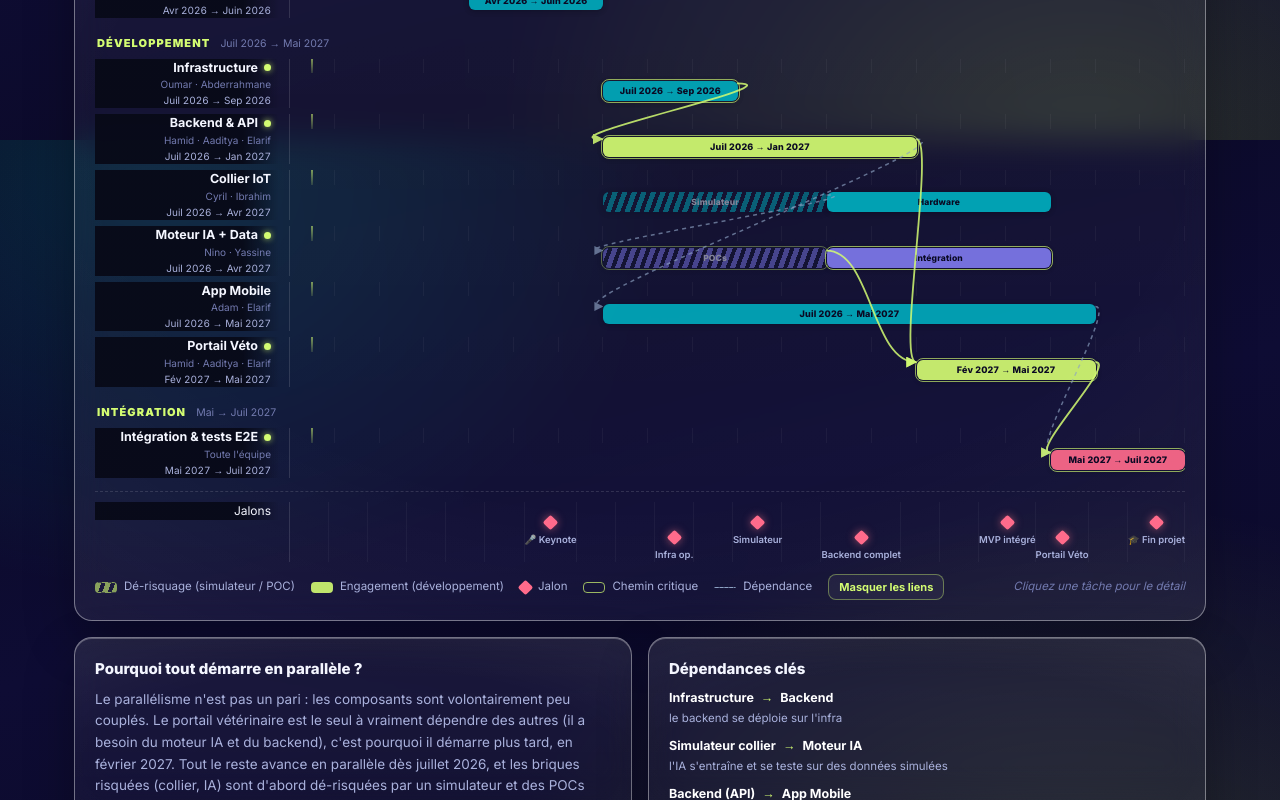
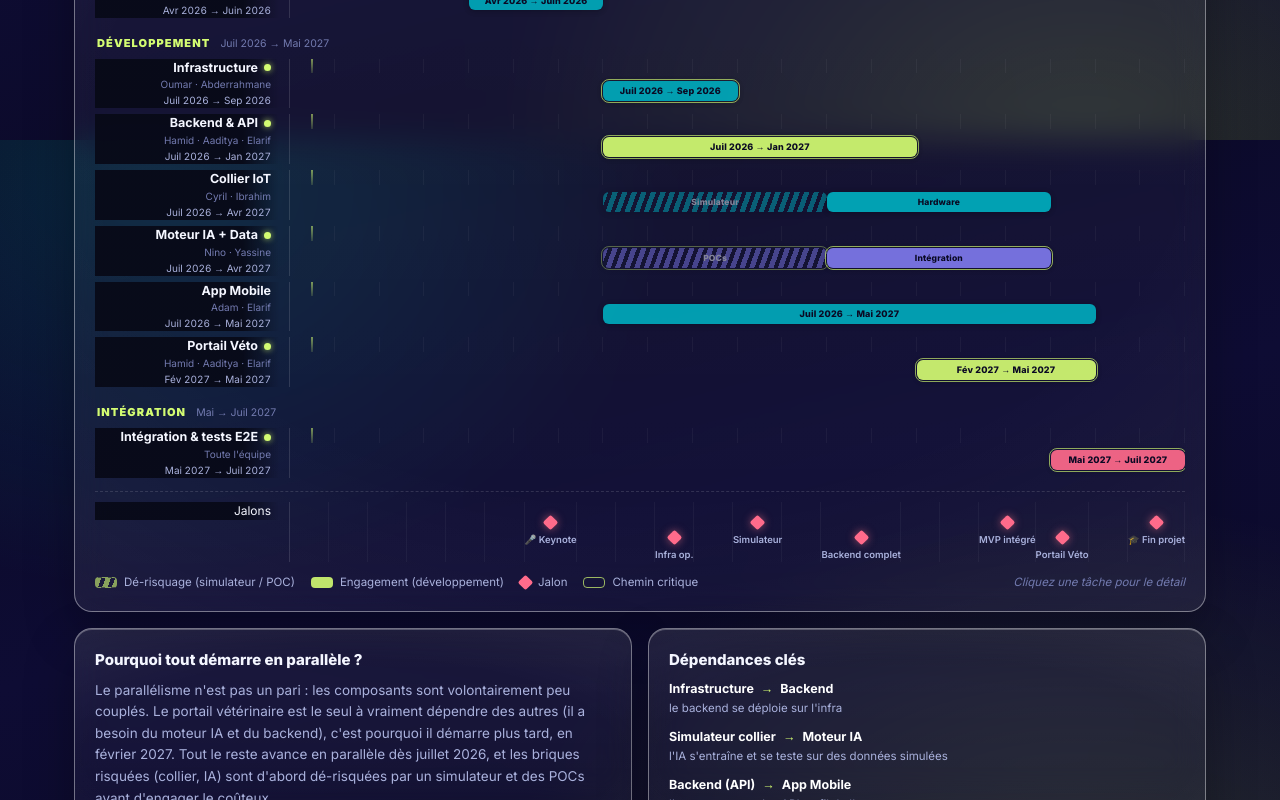
Before and after one commit to Pawrise/pawrise-website, a Next.js app: page /pilotage in a window 1280 px wide. Shown: the part 3060-3860 px from the top of the page. Built offline with nearby package versions, Linux system fonts and the light colour scheme.

Commit message:
revert(gantt): retire les flèches de dépendances (trop chargé visuellement)
- retour à la version sans overlay SVG ; le chemin critique (lime) et la carte Dépendances clés restent
- champ deps conservé dans les données (non rendu)

```diff
--- a/app/globals.css
+++ b/app/globals.css
@@ -193,16 +193,9 @@ a{color:inherit;text-decoration:none}
 
 /* Gantt */
 .gantt-scroll{overflow-x:auto}
-.gantt{min-width:880px;font-size:12px;position:relative}
-/* flèches de dépendance (overlay mesuré) */
-.gantt-deps{position:absolute;inset:0;width:100%;height:100%;pointer-events:none;z-index:4;overflow:visible}
-.gdep-path{fill:none;stroke:#8ea3c4;stroke-width:1.5;stroke-dasharray:4 4;opacity:.65}
-.gdep-path.crit{stroke:var(--lime);opacity:.85;stroke-dasharray:none;stroke-width:1.8}
-.gantt-depbtn{font-size:11px;font-weight:700;color:var(--mut);background:var(--panel);border:1px solid var(--line);border-radius:8px;padding:4px 10px;cursor:pointer}
-.gantt-depbtn.on{color:var(--lime);border-color:rgba(211,252,114,.4)}
-.gantt-legend .gl-dep{width:22px;height:0;border:0;border-top:1.5px dashed #8ea3c4}
+.gantt{min-width:880px;font-size:12px}
 .gantt-row{display:grid;grid-template-columns:184px 1fr;align-items:center;gap:10px;min-height:40px}
-.gantt-side{text-align:right;padding-right:8px;position:sticky;left:0;z-index:6;background:linear-gradient(90deg,rgba(8,10,24,.96) 80%,transparent)}
+.gantt-side{text-align:right;padding-right:8px;position:sticky;left:0;z-index:3;background:linear-gradient(90deg,rgba(8,10,24,.96) 80%,transparent)}
 .gantt-side b{display:flex;justify-content:flex-end;align-items:center;gap:6px;font-size:12.5px;font-weight:700}
 .gantt-side small{display:block;font-size:10px;color:var(--faint)}
 .gantt-side .gantt-dates{color:var(--mut);font-variant-numeric:tabular-nums;margin-top:1px}
--- a/components/diagrams/Gantt.tsx
+++ b/components/diagrams/Gantt.tsx
@@ -1,99 +1,24 @@
 "use client";
 
-import { useEffect, useLayoutEffect, useRef, useState } from "react";
+import { useEffect, useState } from "react";
 import { GANTT, GANTT_PHASES, MILESTONES, MONTHS, YEARS, rangeLabel, nowIndex } from "@/lib/content/pilotage";
 
 const N = MONTHS.length; // 20 mois
 
-type Link = { key: string; d: string; crit: boolean };
-
 export default function Gantt() {
   const [sel, setSel] = useState<string | null>(null);
   const [now, setNow] = useState<number | null>(null);
-  const [showDeps, setShowDeps] = useState(true);
-  const [links, setLinks] = useState<Link[]>([]);
   const active = GANTT.find((b) => b.id === sel) || null;
-
-  const ganttRef = useRef<HTMLDivElement>(null);
-  const trackRefs = useRef<Record<string, HTMLDivElement | null>>({});
 
   // Repère "aujourd'hui" calculé côté client (évite tout mismatch d'hydratation).
   useEffect(() => {
     setNow(nowIndex(new Date()));
   }, []);
 
-  // Trace les flèches de dépendance en mesurant la position réelle des barres.
-  useLayoutEffect(() => {
-    const measure = () => {
-      const cont = ganttRef.current;
-      if (!cont) return;
-      const cr = cont.getBoundingClientRect();
-      const out: Link[] = [];
-      GANTT.forEach((b) => {
-        if (!b.deps) return;
-        const st = trackRefs.current[b.id];
-        if (!st) return;
-        const sr = st.getBoundingClientRect();
-        const sx = sr.left - cr.left;
-        const startX = sx + (b.start / N) * sr.width; // bord gauche du successeur
-        const startY = sr.top - cr.top + sr.height / 2;
-        b.deps.forEach((pid) => {
-          const pt = trackRefs.current[pid];
-          const pb = GANTT.find((x) => x.id === pid);
-          if (!pt || !pb) return;
-          const pr = pt.getBoundingClientRect();
-          const px = pr.left - cr.left;
-          // pour un prédécesseur segmenté, la dépendance porte sur la fin du
-          // segment de dé-risquage (ex. simulateur), pas sur la fin du hardware.
-          const endIdx = pb.segs ? pb.segs[0].end : pb.end;
-          const endX = px + ((endIdx + 1) / N) * pr.width; // bord droit utile du prédécesseur
-          const endY = pr.top - cr.top + pr.height / 2;
-          const dx = Math.max(20, Math.min(64, Math.abs(startX - endX) * 0.5));
-          const d = `M ${endX.toFixed(1)} ${endY.toFixed(1)} C ${(endX + dx).toFixed(1)} ${endY.toFixed(1)}, ${(startX - dx).toFixed(1)} ${startY.toFixed(1)}, ${startX.toFixed(1)} ${startY.toFixed(1)}`;
-          out.push({ key: `${pid}-${b.id}`, d, crit: !!(pb.critical && b.critical) });
-        });
-      });
-      setLinks(out);
-    };
-    const raf = requestAnimationFrame(measure);
-    const t = setTimeout(measure, 350); // après reveal / polices
-    const ro = new ResizeObserver(measure);
-    if (ganttRef.current) ro.observe(ganttRef.current);
-    window.addEventListener("resize", measure);
-    return () => {
-      cancelAnimationFrame(raf);
-      clearTimeout(t);
-      ro.disconnect();
-      window.removeEventListener("resize", measure);
-    };
-  }, [now]);
-
   return (
     <div className="gantt-wrap">
       <div className="gantt-scroll">
-        <div className="gantt" style={{ ["--n" as string]: N }} ref={ganttRef}>
-          {/* flèches de dépendance (overlay mesuré) */}
-          {showDeps && links.length > 0 && (
-            <svg className="gantt-deps" aria-hidden="true">
-              <defs>
-                <marker id="gdep-a" markerWidth="7" markerHeight="7" refX="5.5" refY="3" orient="auto">
-                  <path d="M0,0 L6,3 L0,6 Z" fill="#8ea3c4" />
-                </marker>
-                <marker id="gdep-c" markerWidth="7" markerHeight="7" refX="5.5" refY="3" orient="auto">
-                  <path d="M0,0 L6,3 L0,6 Z" fill="#d3fc72" />
-                </marker>
-              </defs>
-              {links.map((l) => (
-                <path
-                  key={l.key}
-                  d={l.d}
-                  className={`gdep-path${l.crit ? " crit" : ""}`}
-                  markerEnd={`url(#${l.crit ? "gdep-c" : "gdep-a"})`}
-                />
-              ))}
-            </svg>
-          )}
-
+        <div className="gantt" style={{ ["--n" as string]: N }}>
           {/* en-tête : années puis mois */}
           <div className="gantt-row gantt-head">
             <div className="gantt-side" />
@@ -145,7 +70,7 @@ export default function Gantt() {
                     <small>{b.team}</small>
                     <small className="gantt-dates">{rangeLabel(b.start, b.end)}</small>
                   </div>
-                  <div className="gantt-track" ref={(el) => { trackRefs.current[b.id] = el; }}>
+                  <div className="gantt-track">
                     {/* quadrillage vertical mensuel */}
                     {MONTHS.map((_, c) => (
                       <span className="gantt-grid" key={c} style={{ gridColumn: c + 1 }} />
@@ -201,10 +126,6 @@ export default function Gantt() {
         <span><i className="gl-build" /> Engagement (développement)</span>
         <span><i className="gl-diamond" /> Jalon</span>
         <span><i className="gl-crit" /> Chemin critique</span>
-        <span><i className="gl-dep" /> Dépendance</span>
-        <button type="button" className={`gantt-depbtn${showDeps ? " on" : ""}`} onClick={() => setShowDeps((v) => !v)}>
-          {showDeps ? "Masquer les liens" : "Afficher les liens"}
-        </button>
         <span className="gl-hint">Cliquez une tâche pour le détail</span>
       </div>
 
```
